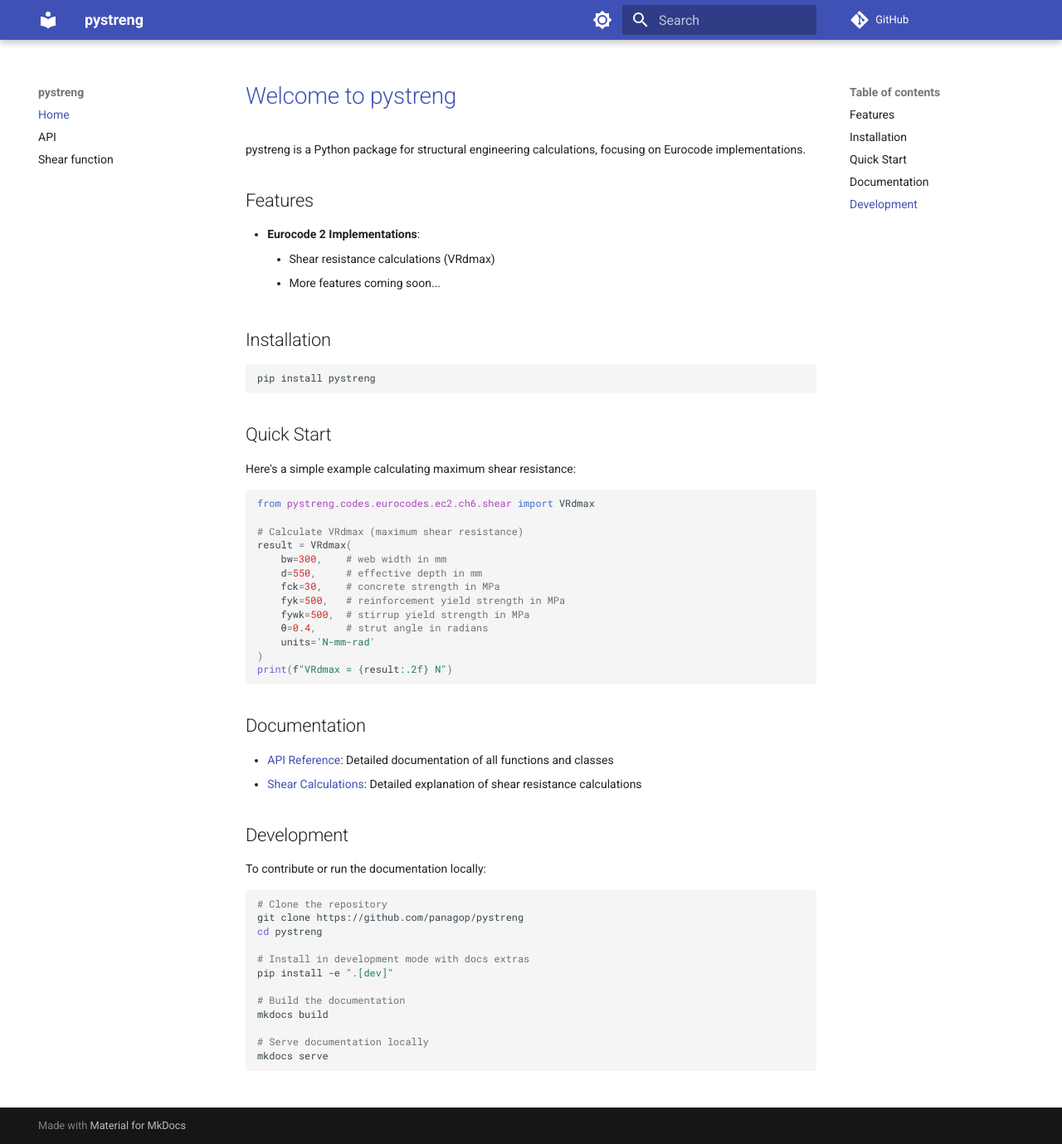
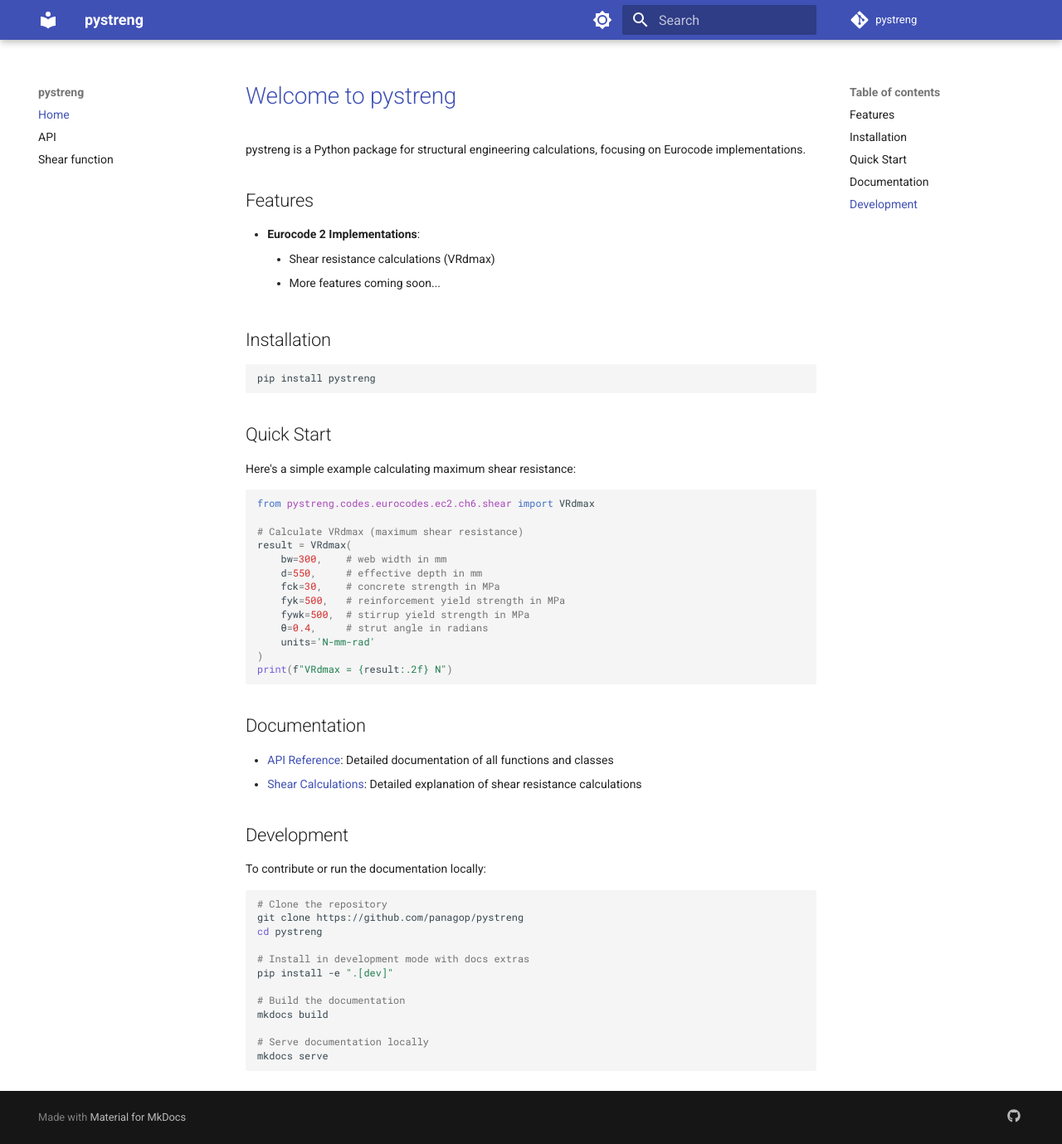
Before and after one commit to panagop/pystreng, an MkDocs documentation site: the page built from docs/index.md, in a window 1280 px wide and 1379 px high. Shown: the whole window at 83% size. Built offline with MkDocs 1.6.1 and Material for MkDocs 9.7.7, drawn with Linux system fonts in a browser that asks for light colours; comment, search, counter and statistics services are not loaded.

Commit message:
docs: add favicon and improve theme configuration

```diff
--- a/mkdocs.yml
+++ b/mkdocs.yml
@@ -1,22 +1,46 @@
 site_name: pystreng
+site_url: https://panagop.github.io/pystreng
 repo_url: https://github.com/panagop/pystreng
+repo_name: pystreng
 
 theme:
   name: material
-  language: en
+  logo: assets/images/favicon.svg
+  favicon: assets/images/favicon.svg
+  icon:
+    repo: fontawesome/brands/github
   features:
-    - content.code.annotate
-    - content.tabs.link
-    - navigation.expand
+    - navigation.instant
+    - navigation.tracking
+    - navigation.tabs
+    - navigation.sections
     - navigation.indexes
-    - navigation.instant
-    - navigation.sections
-    - navigation.tabs
     - navigation.top
+    - toc.follow
+    - search.suggest
     - search.highlight
-    - search.share
-    - search.suggest
-    - toc.follow
+  font:
+    text: Roboto
+    code: Roboto Mono
+  palette:
+    - scheme: default
+      primary: indigo
+      accent: indigo
+      toggle:
+        icon: material/brightness-7
+        name: Switch to dark mode
+    - scheme: slate
+      primary: indigo
+      accent: indigo
+      toggle:
+        icon: material/brightness-4
+        name: Switch to light mode
+
+extra:
+  social:
+    - icon: fontawesome/brands/github
+      link: https://github.com/panagop/pystreng
+      name: pystreng on GitHub
 
 nav:
   - Home: index.md
```
Also changed, not shown: docs/assets/images/favicon.svg (added).
